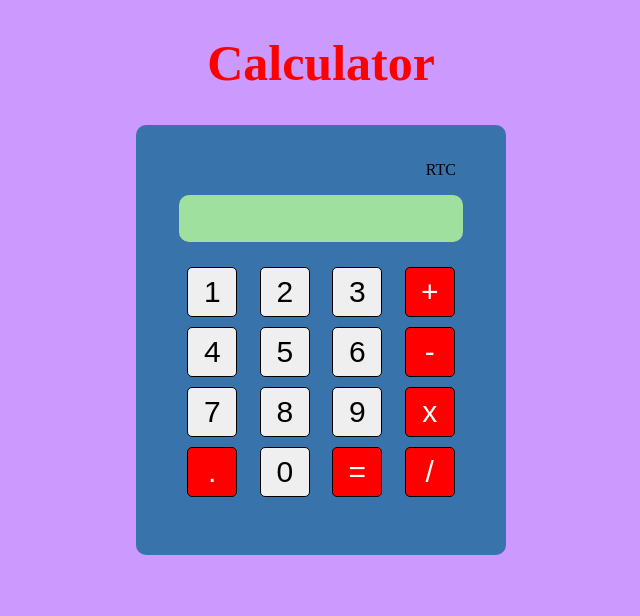
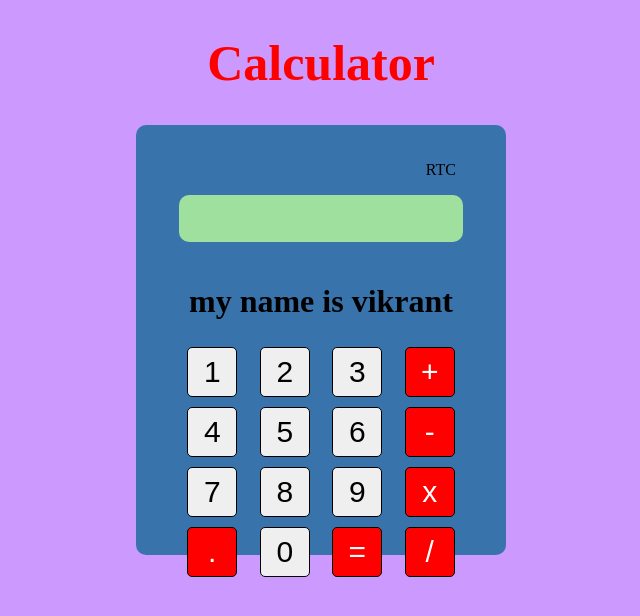
Before and after one commit to Vikrantpatil19/f1, a plain HTML site: page Calculator/index.html in a window 1280 px wide. Shown: the whole page, without its empty margins (319-959 px from the left). Drawn offline with Linux system fonts and the light colour scheme.

Commit message:
the h1 tag is added

```diff
--- a/Calculator/index.html
+++ b/Calculator/index.html
@@ -92,6 +92,8 @@
 
           <div class="button-container">
 
+            <h1>my name is vikrant</h1>
+
             <button class="button">1</button>
             <button class="button">2</button>
             <button class="button">3</button>
```
